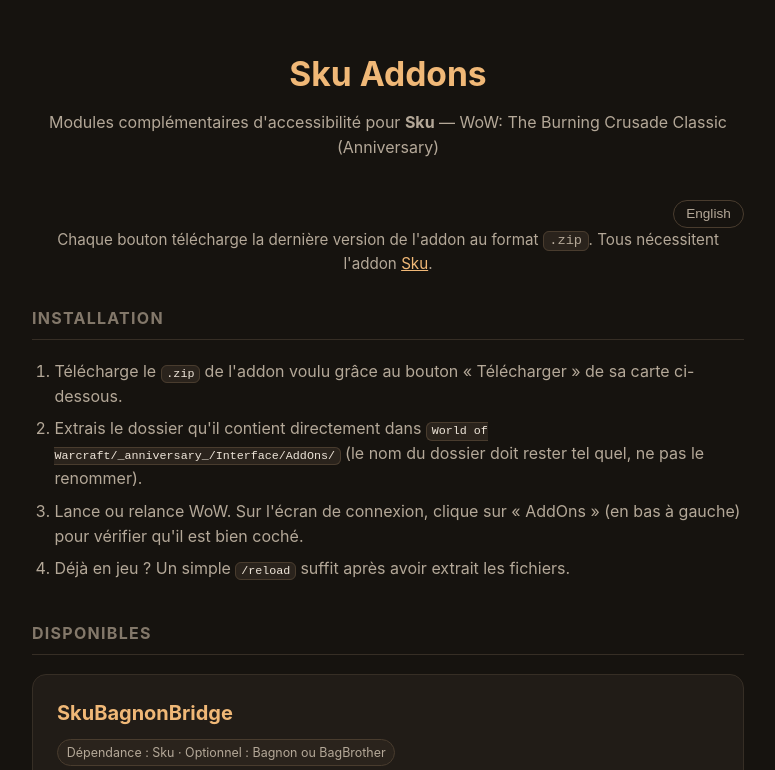
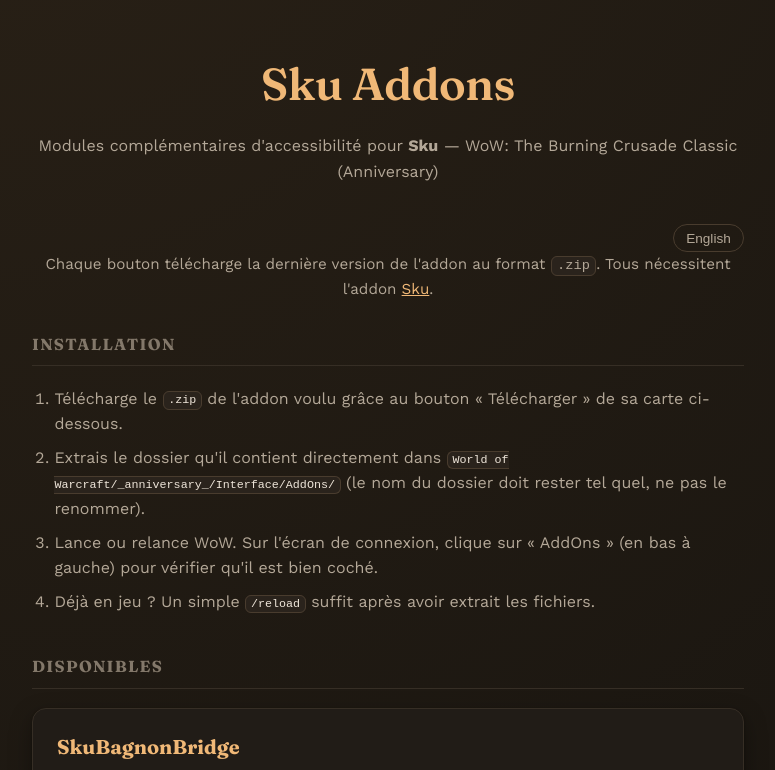
Before and after one commit to ZenqFR/sku-addons, a plain HTML site: page index.html in a window 1280 px wide. Shown: the top 770 px of the page, without its empty margins (252-1027 px from the left). Drawn offline with nearby package versions, Linux system fonts and the light colour scheme; no server answers.

Commit message:
Typographie Fraunces/Work Sans + polish visuel des cartes
- Police Fraunces (titres) + Work Sans (corps), cohérent avec les autres pages du portfolio
- Cartes avec ombre portée + effet de survol/focus
- Thème sombre ambre/bois conservé tel quel (identité visuelle assumée pour cette page)

```diff
--- a/index.html
+++ b/index.html
@@ -15,7 +15,13 @@
 <meta property="og:locale" content="fr_FR">
 <meta property="og:locale:alternate" content="en_US">
 <meta name="twitter:card" content="summary">
+<link rel="preconnect" href="https://fonts.googleapis.com">
+<link rel="preconnect" href="https://fonts.gstatic.com" crossorigin>
+<link href="https://fonts.googleapis.com/css2?family=Fraunces:opsz,wght@9..144,500;9..144,600;9..144,700&family=Work+Sans:wght@400;500;600;700&display=swap" rel="stylesheet">
 <style>
+  /* Thème sombre ambre/bois délibérément fixe (pas de variante claire) : identité visuelle
+     distincte assumée pour cette page, façon interface de jeu — voir les autres pages du
+     portfolio pour le thème clair/adaptatif. */
   :root {
     --bg: #16130f;
     --bg-card: #211c17;
@@ -30,17 +36,28 @@
     --pill-border: #493c2e;
     --focus: #f4c98a;
     --radius: 14px;
+    --shadow: 0 1px 2px rgba(0, 0, 0, 0.35), 0 8px 22px rgba(0, 0, 0, 0.35);
   }
 
   * { box-sizing: border-box; }
 
+  html { color-scheme: dark; }
+
+  @media (prefers-reduced-motion: reduce) {
+    * { animation-duration: 0.001ms !important; transition-duration: 0.001ms !important; }
+  }
+
   body {
     margin: 0;
     background: var(--bg);
+    background-image: radial-gradient(circle at 15% -10%, color-mix(in srgb, var(--accent) 10%, transparent), transparent 45%);
     color: var(--text);
-    font-family: -apple-system, "Segoe UI", Roboto, Helvetica, Arial, sans-serif;
-    line-height: 1.55;
+    font-family: "Work Sans", -apple-system, "Segoe UI", Roboto, Helvetica, Arial, sans-serif;
+    line-height: 1.6;
+    -webkit-font-smoothing: antialiased;
   }
+
+  h1, h2, h3 { font-family: "Fraunces", Georgia, serif; text-wrap: balance; }
 
   a { color: var(--accent-strong); }
   a:focus-visible, button:focus-visible {
@@ -69,7 +86,9 @@
   }
   header h1 {
     margin: 0 0 0.3em;
-    font-size: 2.1rem;
+    font-size: clamp(2.1rem, 5vw, 2.8rem);
+    font-weight: 600;
+    letter-spacing: -0.01em;
     color: var(--accent-strong);
   }
   header p {
@@ -148,6 +167,12 @@
     border-radius: var(--radius);
     padding: 1.4em 1.5em;
     margin-bottom: 1.2em;
+    box-shadow: var(--shadow);
+    transition: transform 0.15s ease, box-shadow 0.15s ease;
+  }
+  .card:not(.upcoming):hover, .card:not(.upcoming):focus-within {
+    transform: translateY(-1px);
+    box-shadow: 0 2px 4px rgba(0, 0, 0, 0.4), 0 12px 28px rgba(0, 0, 0, 0.4);
   }
   .card h3 {
     margin: 0 0 0.5em;
```
